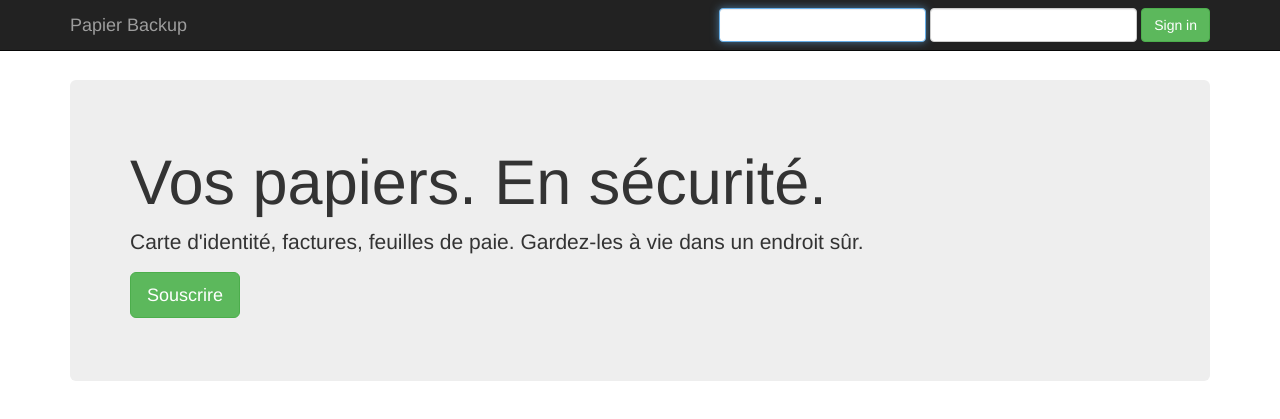
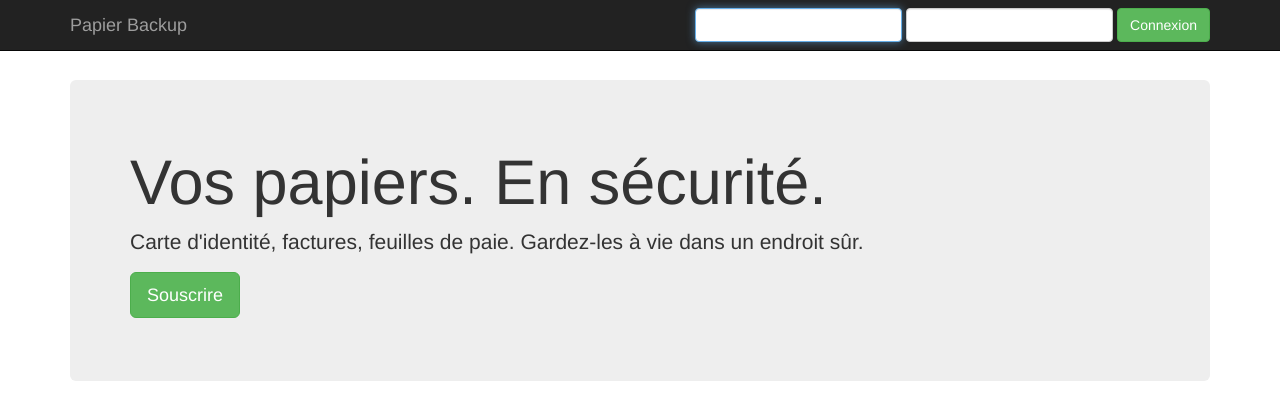
Before and after one commit to tmartinfr/docalabri, a Django app: page / in a window 1280 px wide. Shown: the top 419 px of the page. Run offline with Django 3.2, Linux system fonts and the light colour scheme; parts of the project's set-up code (start-up, migrations or seed data) failed here and were passed over; some libraries are stand-ins or nearby versions.

Commit message:
Translate sign-in button to French

```diff
--- a/papierbackup/templates/base.html
+++ b/papierbackup/templates/base.html
@@ -31,7 +31,7 @@
                     <div class="form-group">
                         {{ auth_form.password }}
                     </div>
-                    <button type="submit" class="btn btn-success">Sign in</button>
+                    <button type="submit" class="btn btn-success">Connexion</button>
                 </form>
                 {%  endif %}
             </div><!--/.navbar-collapse -->
```
